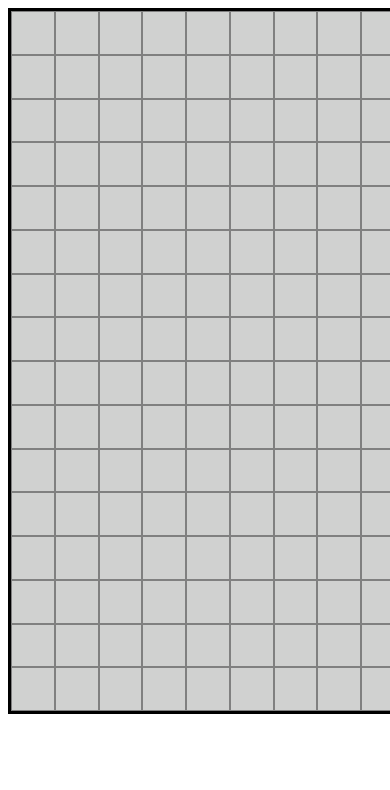
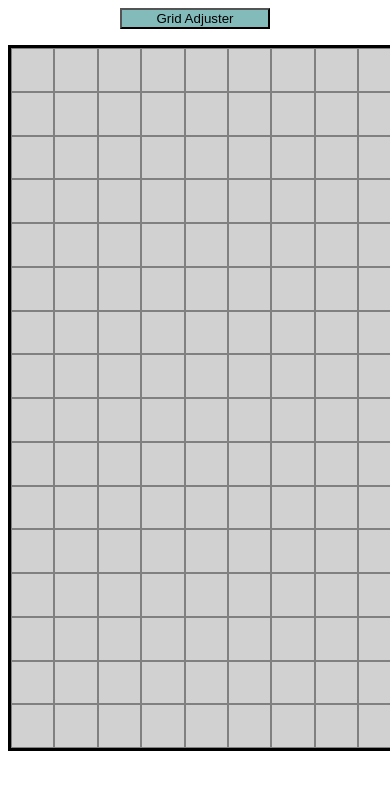
Before and after one commit to UnoDosCarlos/Etch-A-Sketch, a plain HTML site: page index.html in a window 390 px wide. Shown: the top 790 px of the page. Drawn offline with Linux system fonts and the light colour scheme.

Commit message:
Add responsive panels; Fixed Grid size
Added panels that respond to user's mouse hover. Fixed the grid size to prevent
shrinkage on smaller windows.

```diff
--- a/index.html
+++ b/index.html
@@ -9,11 +9,17 @@
 </head>
 
 <body>
-    <div id = 'gridContainer'>
+
+    <div class = 'button-container'>
+        <button id = 'gridAdjusterbtn'>Grid Adjuster</button>
+    </div>
+
+    <div class="container">
+        <div id = 'gridContainer'>
 
 
+        </div>
     </div>
-
 
 </body>
 </html>
--- a/javascript.js
+++ b/javascript.js
@@ -10,3 +10,32 @@ function createGrid(numDivs) {
 };
 
 createGrid(256);
+
+const panels = document.querySelectorAll('.panel');
+
+
+for(const panel of panels) {
+
+
+panel.addEventListener('mouseover', () => {
+        panel.style.backgroundColor = 'lightblue';
+
+
+});
+
+panel.addEventListener('mouseout', () => {
+        panel.style.backgroundColor = 'lightblue';
+
+});
+
+};
+
+const gridAdjusterbtn = document.querySelector('#gridAdjusterbtn');
+
+gridAdjusterbtn.addEventListener('click', () => {
+        let userInput = prompt("Enter a new grid size:");
+
+
+
+
+});
--- a/styles.css
+++ b/styles.css
@@ -1,7 +1,32 @@
+.button-container {
+        display: flex;
+        justify-content: center;
+
+
+
+}
+
+.container {
+
+        display:flex;
+        justify-content: center;
+        margin-top: 16px;
+        min-width: 700px;
+        min-height: 700px;
+
+}
+
+button {
+
+        width:150px;
+        background-color: rgb(131, 187, 187);
+
+
+}
+
 #gridContainer {
         display:flex;
         flex-wrap: wrap;
-        margin:auto;
         width: 700px;
         height: 700px;
         border: 3px solid black;
```
